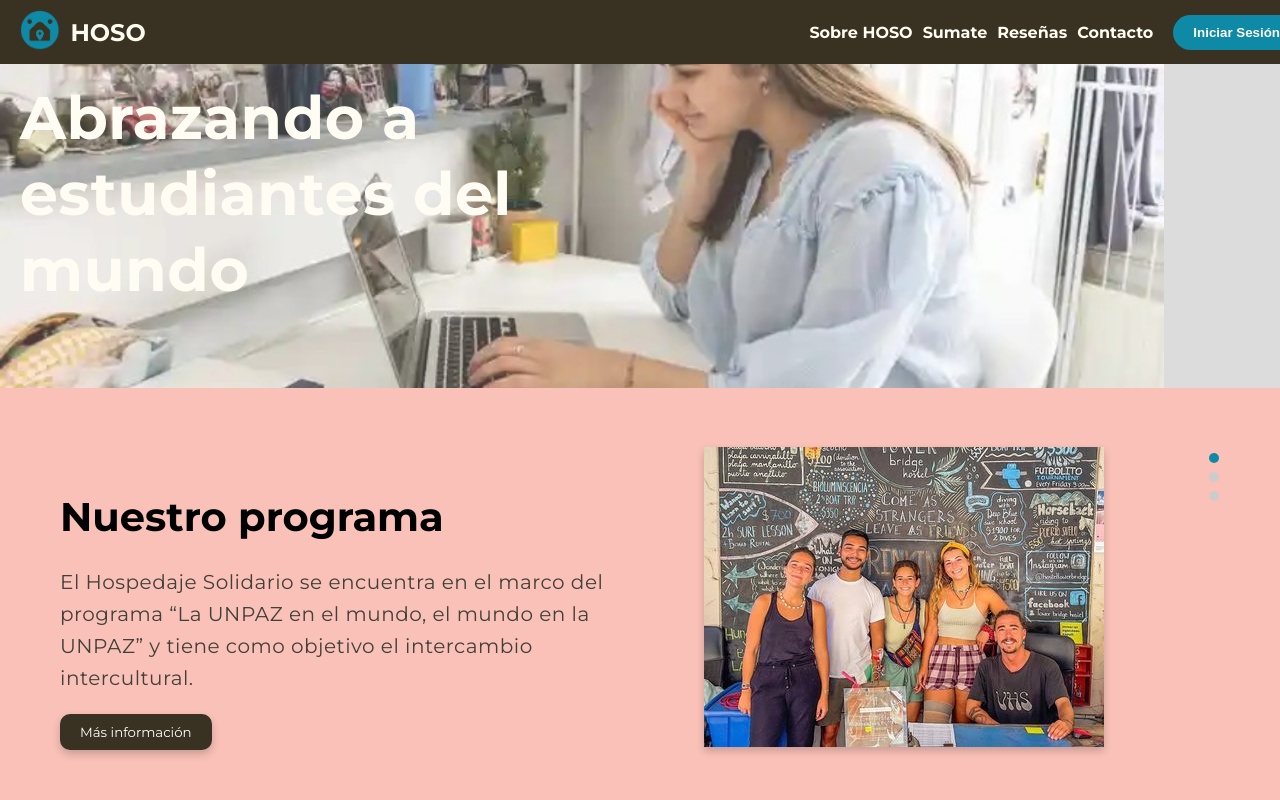
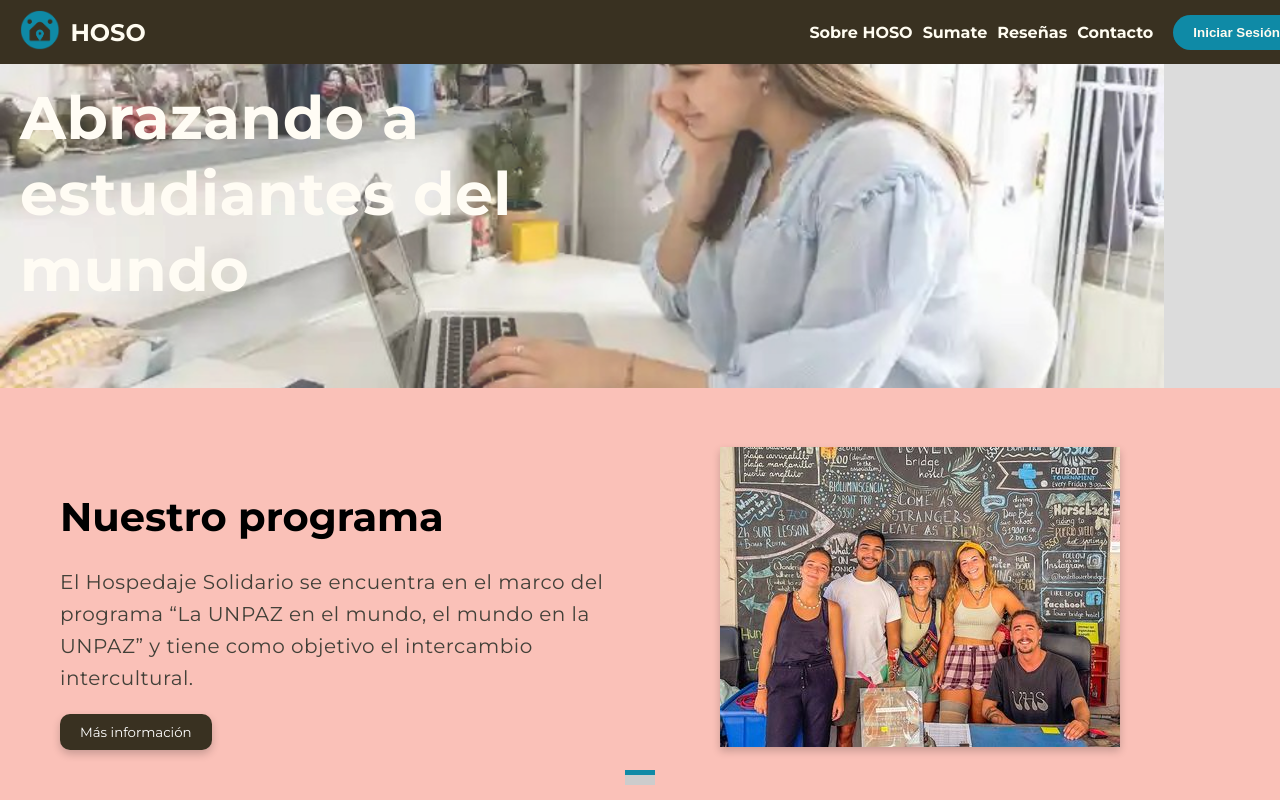
Before and after one commit to nicomedina88/HOSOsite, a React (Create React App) app: page / in a window 1280 px wide. Shown: the top 800 px of the page. Built offline with nearby package versions, Linux system fonts and the light colour scheme.

Commit message:
Agrego los indicadores del caurresel por debajo del contenido y en una linea

```diff
--- a/src/App.js
+++ b/src/App.js
@@ -3,6 +3,7 @@ import { BrowserRouter as Router, Route, Routes } from 'react-router-dom';
 import Header from './componentes/Header.jsx';
 import Banner from './componentes/Banner.jsx';
 import Carrusel from './componentes/Carrusel.jsx';
+import CarrouselComponent from './componentes/CarrouselComponent.jsx';
 import Resenas from './componentes/Resenas.jsx';
 import Contacto from './componentes/Contacto.jsx';
 import Footer from './componentes/Footer.jsx';
--- a/src/componentes/Carrusel.css
+++ b/src/componentes/Carrusel.css
@@ -7,11 +7,9 @@
     margin: 0 auto; /* Centrar el carrusel horizontalmente */
     width: 100%; /* O podrías usar un porcentaje específico, por ejemplo, 100% */
     box-sizing: border-box; /* Incluye el relleno y el borde en el ancho y la altura total */
-
-
-
-
-
+    flex-direction: column;
+    justify-content: center;
+    align-items: center;
   }
 
   .carrusel-item {
@@ -84,11 +82,18 @@
     margin-top: 10px;
   }
 
+  .indicator-line {
+    display: flex;
+    justify-content: center;
+    align-items: center;
+    flex-direction: column; /* Alinea los indicadores en una columna */
+  }
+
   .carrusel-indicator {
     display: inline-block;
-    width: 10px;
-    height: 10px;
-    border-radius: 50%;
+    width: 30px;
+    height: 5px;
+    /*border-radius: 50%;*/
     background-color: #ccc;
     margin: 0 5px;
     cursor: pointer;
--- a/src/componentes/Carrusel.jsx
+++ b/src/componentes/Carrusel.jsx
@@ -76,6 +76,7 @@ function Carrusel() {
         </div>
       </div>
       <div className="carrusel-indicators">
+        <div className="indicator-line">
           {data.map((_, index) => (
             <span
               key={index}
@@ -85,6 +86,7 @@ function Carrusel() {
           ))}
         </div>
       </div>
+    </div>
   );
 }
 
```
Lines whose indentation alone changed are shown as unchanged.
